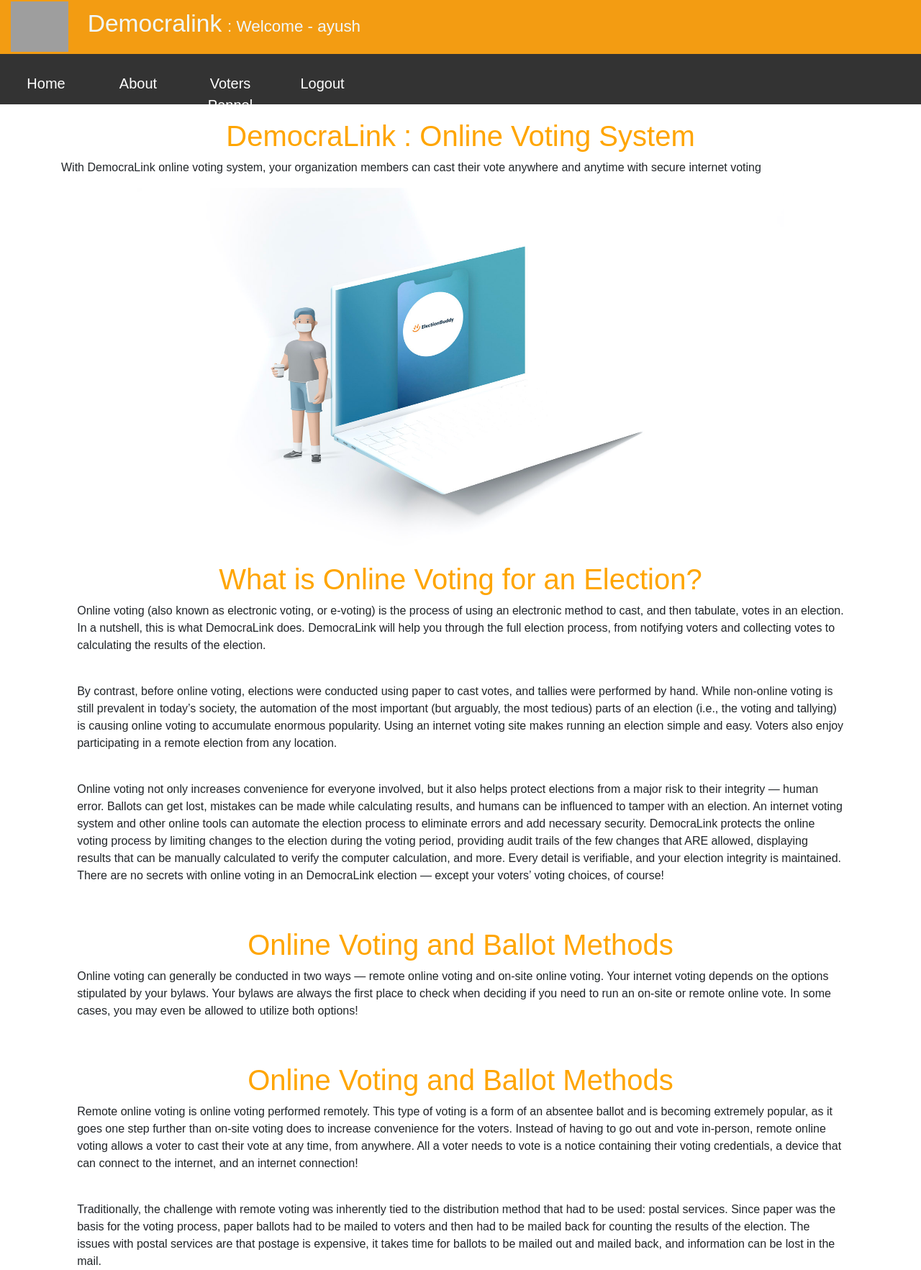
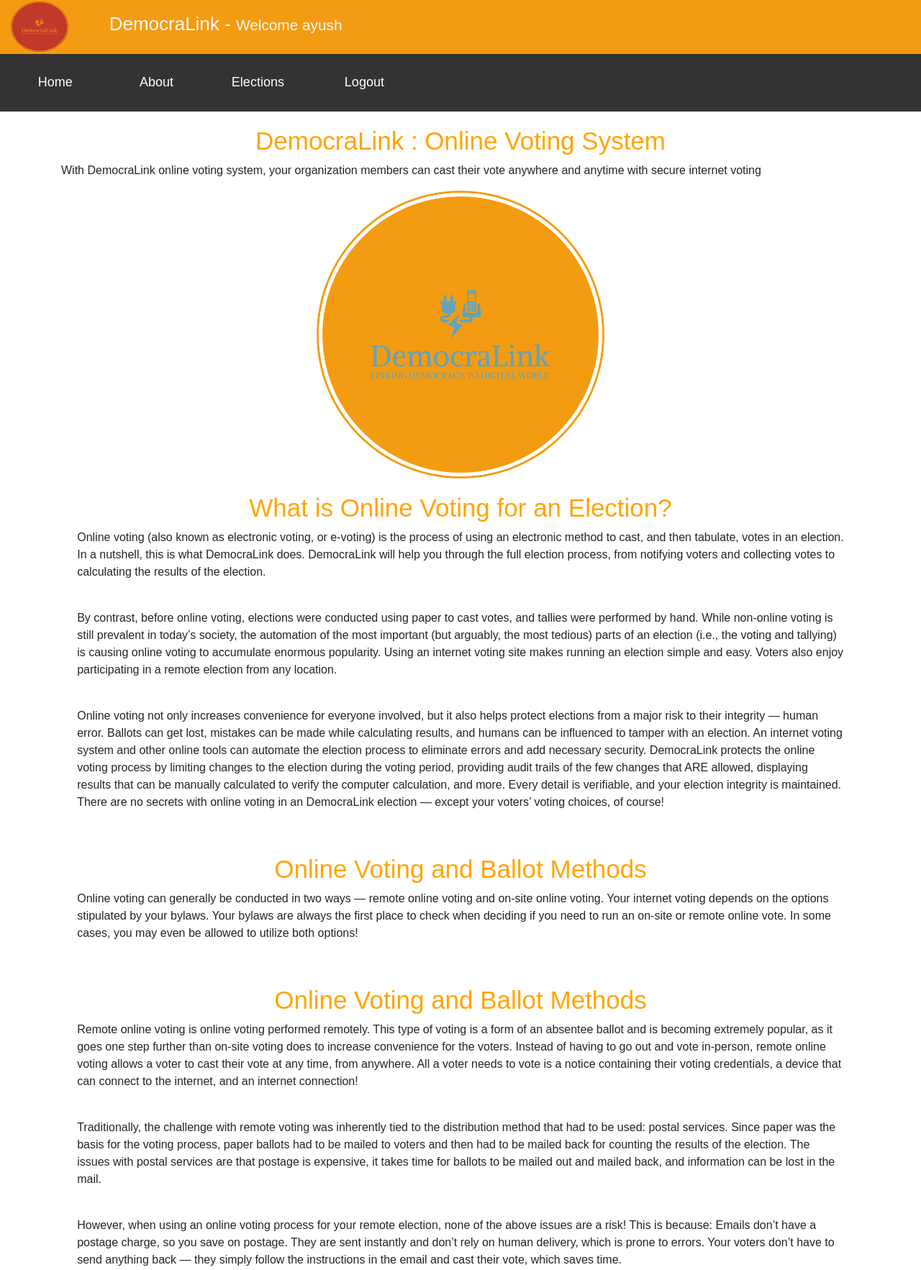
Before and after one commit to Nikhilsankhyan0/ovs, a PHP site: page /voters/index.php in a window 1280 px wide. Shown: the top 1765 px of the page at 72% size. Run offline with PHP 8.4, Linux system fonts and the light colour scheme; a user stored in the database is signed in; tables that the repository leaves empty hold one stand-in row (values such as "Sample post"); grey boxes are pictures that could not be loaded.

Commit message:
commit change for responsivness

```diff
--- a/voters/inc/header.php
+++ b/voters/inc/header.php
@@ -1,3 +1,10 @@
+
+
+
+
+
+
+
 <?php
     session_start();
     require_once("../admin/inc/config.php");
@@ -9,6 +16,7 @@
     }
 ?>
 
+
 <!DOCTYPE html>
 <html lang="en">
 
@@ -17,27 +25,60 @@
     <meta name="viewport" content="width=device-width, initial-scale=1.0">
     <title>Voting System</title>
     <link rel="stylesheet" href="../assets/css/bootstrap.min.css">
-    <link rel="stylesheet" href="../assets/css/style.css">
-<style>
+    <link rel="stylesheet" href="../assets/css/header.css">
+    <style>
+
     .bg-blue{
     background-color:  #f39c12;
-    ;
     color:aliceblue;
     height: 75px;
     /* position: fixed; */
 }
+@media screen and (max-width:375px){
+    h3{
+        font-size: 20px;
+    }
+    .col-1{
+        display: none;
+    }
+}
+@media screen and (min-width:376px){
+    h3{
+        font-size: 22px;
+    }
+    .col-1 img{
+        height: 50px;
+        width: 60px;
+    }
+.text{
+    margin-left: 30px;
+}
+}
+@media screen and (min-width:630px){
+    h3{
+        font-size: 26px;
+    }
+    .col-1 img{
+        height: 70px;
+        width: 80px;
+    }
+
+}
 </style>
+</head>
 <body>
+
+
 
     <div class="container-fluid ">
         <div class="row bg-blue">
             <div class="col-1">
-                <img src="../assets/images/LOGOMAIN.png" style="margin-top:2px; height:70px" width="80">
+                <img src="../assets/images/logo/LOGOMAIN.png" style="margin-top:2px; height:70px" width="80">
 
             </div>
 
-            <div class="col-11 my-auto">
-                <h3> <big>Democralink</big> <small>  : Welcome - <?php echo $_SESSION['username']; ?></small> </h3>
+            <div class="col-10 text my-auto ">
+                <h3> DemocraLink  - <small> Welcome  <?php echo $_SESSION['username']; ?></small> </h3>
             </div>
         </div>
     </div>
--- a/voters/inc/navigation.php
+++ b/voters/inc/navigation.php
@@ -35,9 +35,10 @@
         }
 
         nav a:hover {
-            /* background-color: #ddd; */
+            text-decoration: none;
+            color: white;
+            font-size: 21px;
 
-            color: white;
           text-shadow: 0 0 10px white ;
         }
 
@@ -56,28 +57,85 @@
         }
 
 
-        @media only screen and (max-width: 600px) {
-            nav.responsive a.icon {
-                position: absolute;
-                right: 0;
-                top: 0;
-            }
-        }
+        @media  screen and (min-width:375px) {
+ nav a{
+  font-size: 12px;
+  margin-left: 1%;
+ }
+ #log{
+    margin-left: 25px;
+ }
 
-        @media only screen and (max-width: x) {
-            nav.responsive a.icon {
-                position: absolute;
-                right: 0;
-                top: 0;
+}
+@media  screen and (max-width:375px) {
+ nav a{
+  font-size: 12px;
+  margin-left: 1%;
+ }
+ #log{
+    margin-left: 25px;
+ }
 
-            }
+}
+@media  screen and (min-width:450px) {
 
-            nav.responsive a {
-                float: none;
-                display: block;
-                text-align: left;
-            }
-        }
+  nav a{
+  font-size: 15px;
+  margin-left: 1%;
+ }
+ #log{
+    margin-left: 20px;
+ }
+
+
+}
+@media  screen and (min-width:900px) {
+
+  nav a{
+  font-size: 20px;
+  margin-left: 1%;
+ }
+
+
+}
+@media  screen and (min-width:765px) {
+
+  nav a{
+  font-size: 18px;
+  margin-left: 1%;
+
+ }
+ nav{
+    height: 80px;
+ }
+
+
+}
+@media (min-width:1280px){
+
+
+
+}
+@media  screen and (max-width:375px) {
+
+  nav a{
+  font-size: 12px;
+
+  /* margin-left: 1%; */
+ }
+
+
+}
+@media  screen and (max-width:310px) {
+
+nav a{
+font-size: 10px;
+
+}
+
+nav{
+  height:90px;
+}}
     </style>
 </head>
 
@@ -86,11 +144,8 @@
         <nav>
             <a href="index.php"> Home</a>
             <a href="about.php"> About</a>
-
-            <a href="votingpanel.php">Voters Pannel</a>
-
-
-            <a href="logout.php">Logout</a>
+            <a href="votingpanel.php">Elections</a>
+            <a  id="log" href="logout.php">Logout</a>
         </nav>
     </div>
 
--- a/voters/index.php
+++ b/voters/index.php
@@ -54,6 +54,82 @@
             margin-left: 2%;
             margin-right: 2%
         }
+        @media  screen and (min-width:375px) {
+    .img img {
+            display: flex;
+            align-items: center;
+            justify-content: center;
+            height: 180px;
+            width: 180px;
+        }
+        h1{
+            font-size: 22px ;
+        }
+
+}
+@media  screen and (max-width:420px) {
+    .img img{
+        display: flex;
+            align-items: center;
+            justify-content: center;
+            height: 180px;
+            width: 180px;
+    }
+}
+@media  screen and (min-width:450px) {
+    .img img {
+            display: flex;
+            align-items: center;
+            justify-content: center;
+            height: 275px;
+            width: 275px;
+        }
+        h1{
+            font-size: 27px ;
+        }
+
+}
+@media  screen and (min-width:900px) {
+    .img img {
+            display: flex;
+            align-items: center;
+            justify-content: center;
+            height: 325px;
+            width: 325px;
+        }
+        h1{
+            font-size: 30px ;
+        }
+
+}
+@media (min-width:1280px){
+    .img img {
+            display: flex;
+            align-items: center;
+            justify-content: center;
+            height: 400px;
+            width: 400px;
+        }
+        h1{
+            font-size: 35px ;
+        }
+
+}
+@media  screen and (max-width:412px) {
+    .img img {
+            display: flex;
+            align-items: center;
+            justify-content: center;
+            height: 200px;
+            width: 200px;
+        }
+        h1{
+            font-size: 25px ;
+        }
+
+}
+
+
     </style>
     <div class="container">
 
@@ -65,7 +141,7 @@
         </p>
         <div class="img">
             <center>
-                <img src="../assets/images/homeimg.jpg" alt="home img">
+            <img src="../assets/images/logo/secondlogo.png" alt="home img">
             </center>
         </div>
         <h1>What is Online Voting for an Election?</h1>
--- a/voters/votingpanel.php
+++ b/voters/votingpanel.php
@@ -128,5 +128,5 @@
 
 
 <?php
-    require_once("inc/footer.php");
+    // require_once("inc/footer.php");
 ?>
```
Also changed, not shown: admin/inc/homepage.php (+10 -1 lines), voters/about.php (+43 -0 lines), assets/css/style.css (line endings or trailing spaces).
